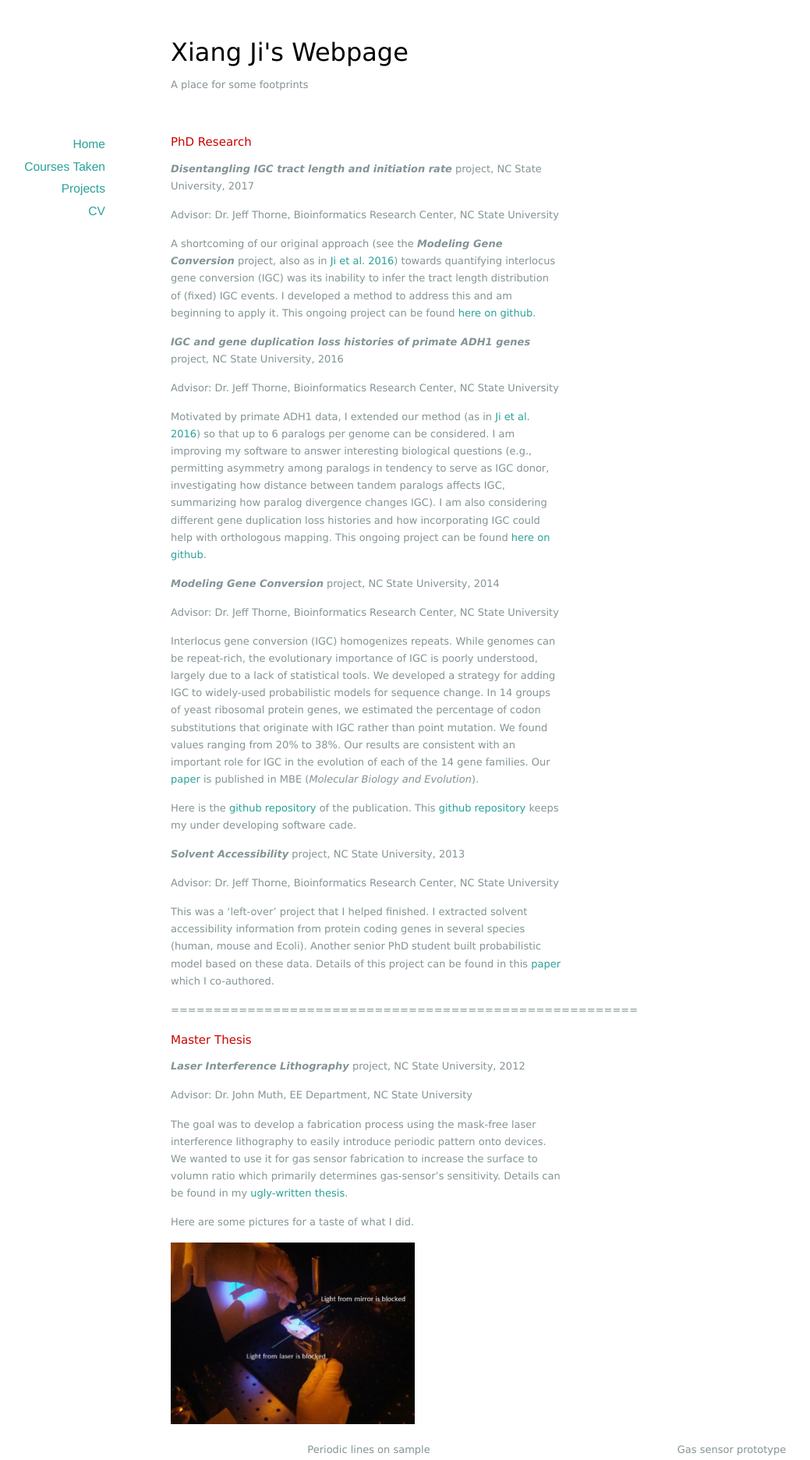
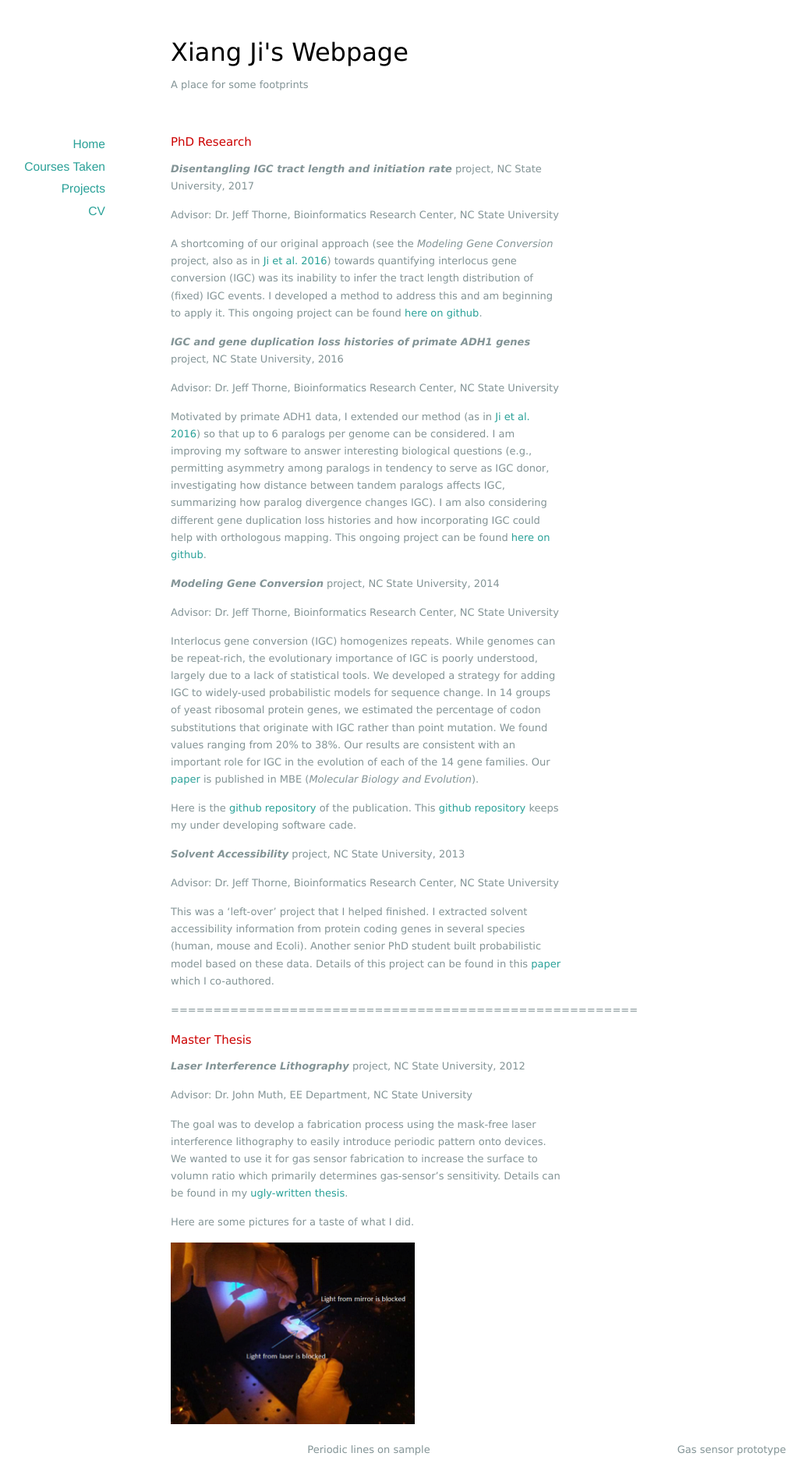
Before and after one commit to xiang-ji-ncsu/xiang-ji-ncsu.github.io, a Jekyll site: the page built from Publication/index.markdown, in a window 1280 px wide. Shown: the top 1873 px of the page at 78% size, without its empty margins (171-1210 px from the left). Built offline with Jekyll 4.4.1, drawn with Linux system fonts in a browser that asks for light colours; nearby versions of some CDN libraries.

Commit message:
minor change

```diff
--- a/Publication/index.markdown
+++ b/Publication/index.markdown
@@ -9,7 +9,7 @@ title: Research Projects
 
 Advisor: Dr. Jeff Thorne, Bioinformatics Research Center, NC State University
 
-A shortcoming of our original approach (see the **_Modeling Gene Conversion_** project, also as in [Ji et al. 2016](http://mbe.oxfordjournals.org/content/early/2016/06/11/molbev.msw114.short?rss=1)) towards quantifying interlocus gene conversion (IGC) was its inability to infer the tract length distribution of (fixed) IGC events.  I developed a method to address this and am beginning to apply it. This ongoing project can be found [here on github](https://github.com/xji3/YeastIGCTract).
+A shortcoming of our original approach (see the _Modeling Gene Conversion_ project, also as in [Ji et al. 2016](http://mbe.oxfordjournals.org/content/early/2016/06/11/molbev.msw114.short?rss=1)) towards quantifying interlocus gene conversion (IGC) was its inability to infer the tract length distribution of (fixed) IGC events.  I developed a method to address this and am beginning to apply it. This ongoing project can be found [here on github](https://github.com/xji3/YeastIGCTract).
 
 
 **_IGC and gene duplication loss histories of primate ADH1 genes_** project, NC State University, 2016
```
